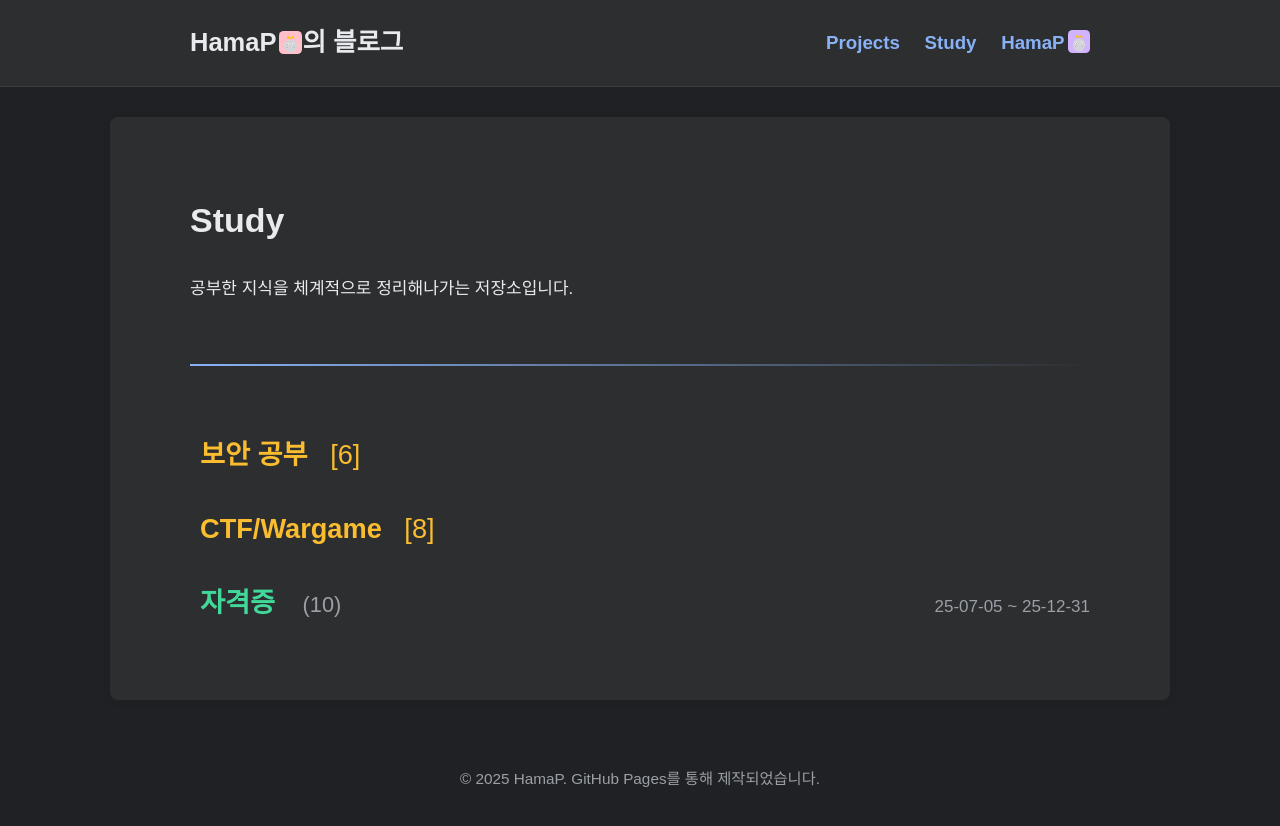
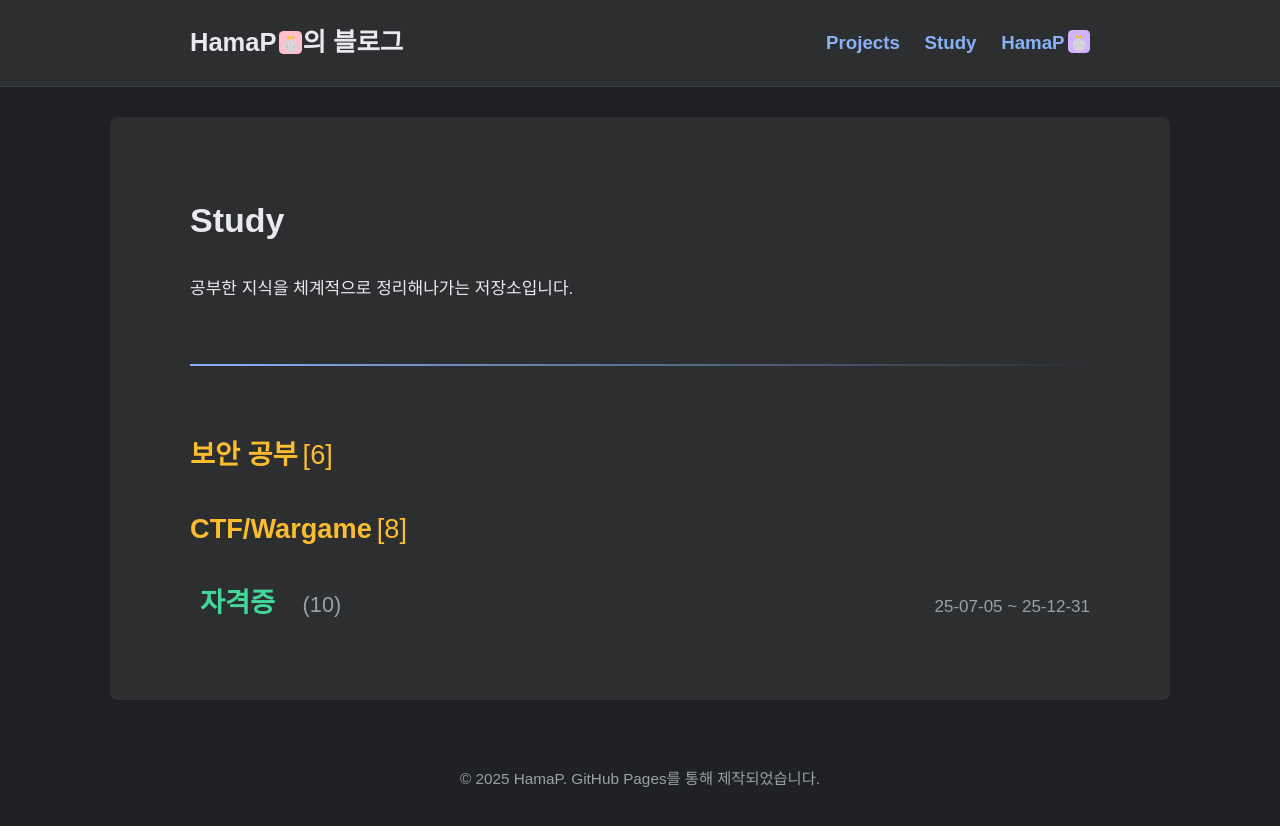
Before and after one commit to HamaP0/HamaP0.github.io, a Jekyll site: the page built from study.html, in a window 1280 px wide. Shown: the top 826 px of the page. Built offline with Jekyll 4.4.1, drawn with Linux system fonts in a browser that asks for light colours; some web fonts are replaced.

Commit message:
Update study.html

```diff
--- a/study.html
+++ b/study.html
@@ -9,23 +9,23 @@ title: Study
 
 <ul class="category-list">
 
-  <!-- 1. '보안 공부' 상위 카테고리 그룹 링크 -->
+  <!-- 1. '보안 공부' 상위 카테고리 그룹 링크 (HTML 구조 단순화) -->
   <li class="category-group-link">
     {% assign tech_categories = "웹 기술|웹 해킹|앱 해킹|시스템 해킹|해킹 툴|NGFW" | split: "|" %}
     <a class="post-link" href="{{ '/security-study.html' | relative_url }}">
-      <span class="category-title-text">보안 공부</span> <span class="category-count-bracket">[{{ tech_categories | size }}]</span>
+      보안 공부<span class="category-count-bracket">[{{ tech_categories | size }}]</span>
     </a>
   </li>
 
-  <!-- 2. 'CTF/Wargame' 상위 카테고리 그룹 링크 -->
+  <!-- 2. 'CTF/Wargame' 상위 카테고리 그룹 링크 (HTML 구조 단순화) -->
   <li class="category-group-link">
     {% assign ctf_categories = "bandit|드림핵|OWASP-JuiceShop|TryHackMe|PortSwigger|OvertheWire|Rcity|Pwnable" | split: "|" %}
     <a class="post-link" href="{{ '/ctf-wargame.html' | relative_url }}">
-      <span class="category-title-text">CTF/Wargame</span> <span class="category-count-bracket">[{{ ctf_categories | size }}]</span>
+      CTF/Wargame<span class="category-count-bracket">[{{ ctf_categories | size }}]</span>
     </a>
   </li>
 
-  <!-- 3. '자격증' 독립 카테고리 -->
+  <!-- 3. '자격증' 독립 카테고리 (기존 구조 유지) -->
   {% assign independent_categories = "자격증" | split: "|" %}
   {% for cat in independent_categories %}
     {% assign posts_in_cat = site.categories[cat] %}
```
